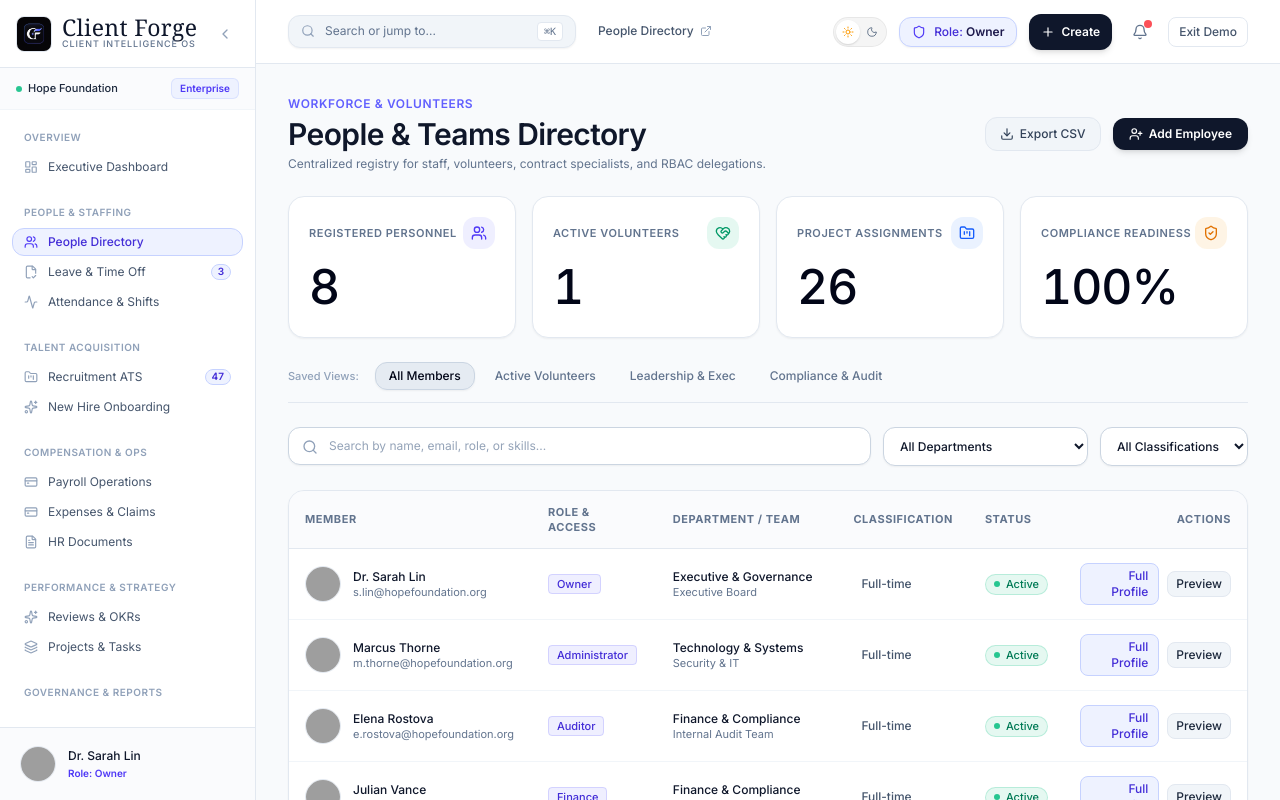
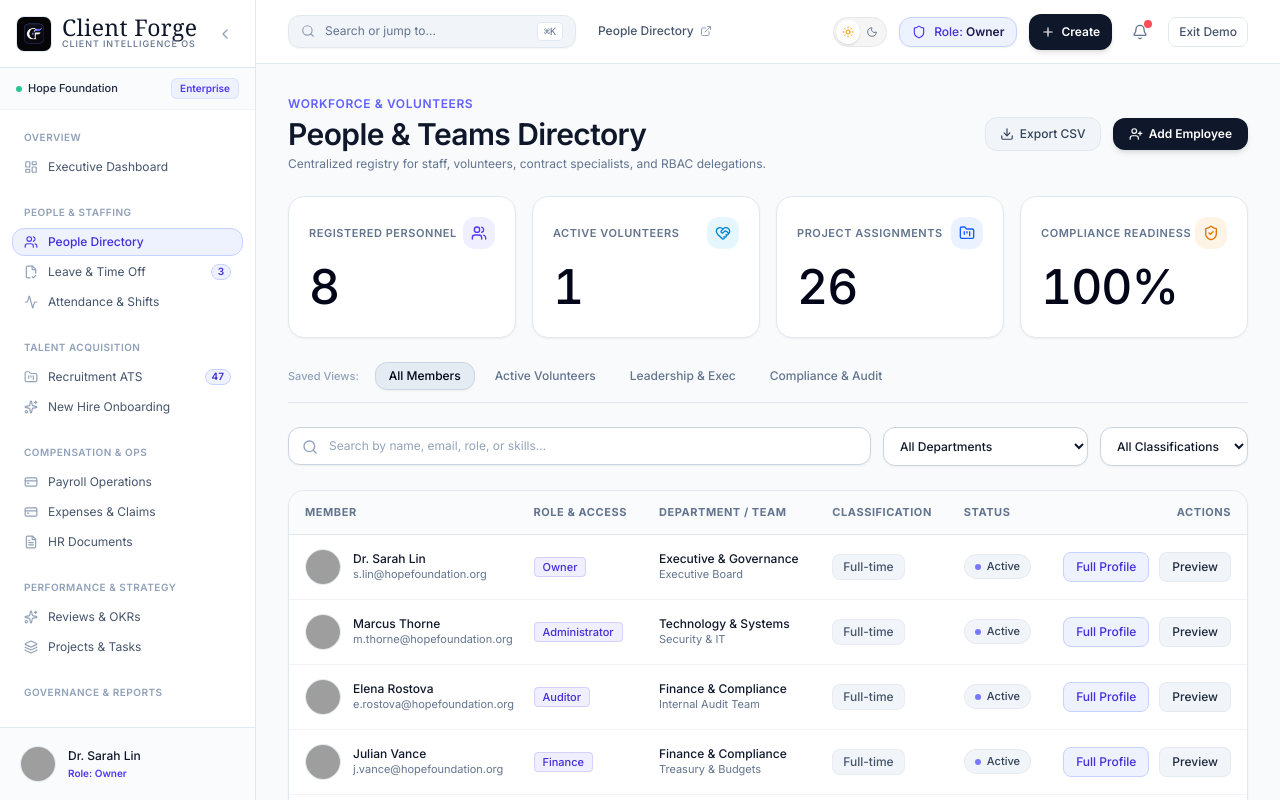
Before and after one commit to dibyasarothidibya-lang/ClientForge, a Next.js app in the folder frontend/: page /workspace/people in a window 1280 px wide. Shown: the top 800 px of the page. Built offline with nearby package versions, Linux system fonts and the light colour scheme; grey boxes are pictures that could not be loaded; a web font is replaced by a local one.

Commit message:
Frontend Done

```diff
--- a/frontend/app/workspace/people/[id]/page.tsx
+++ b/frontend/app/workspace/people/[id]/page.tsx
@@ -68,7 +68,7 @@ export default function EmployeeProfilePage() {
               alt={member.name}
               className="w-20 h-20 sm:w-24 sm:h-24 rounded-2xl object-cover border-2 border-indigo-500/30 shadow-md"
             />
-            <span className="absolute -bottom-1 -right-1 px-2 py-0.5 rounded-full text-[10px] font-bold bg-emerald-500 text-white shadow-xs">
+            <span className="absolute -bottom-1 -right-1 px-2 py-0.5 rounded-full text-[10px] font-bold bg-slate-900 dark:bg-white text-white dark:text-slate-950 border border-slate-700 dark:border-slate-300 shadow-xs">
               {member.status}
             </span>
           </div>
--- a/frontend/app/workspace/people/page.tsx
+++ b/frontend/app/workspace/people/page.tsx
@@ -8,27 +8,17 @@ import { Member } from "@/lib/demoData";
 import ThreeDCard from "@/components/motion/ThreeDCard";
 import {
   Search,
-  Filter,
-  ArrowUpDown,
   Download,
-  Upload,
   UserPlus,
-  Eye,
-  Check,
-  Building2,
   X,
-  Mail,
-  Calendar,
-  Briefcase,
   Users,
   HeartHandshake,
   FolderKanban,
   ShieldCheck,
-  Sparkles
 } from "lucide-react";
 
 export default function PeoplePage() {
-  const { members, currentRole } = useWorkspace();
+  const { members } = useWorkspace();
 
   const [searchQuery, setSearchQuery] = useState("");
   const [selectedDept, setSelectedDept] = useState("All");
@@ -67,9 +57,9 @@ export default function PeoplePage() {
       value: totalVolunteers.toString(),
       subtext: "Field & outreach workers",
       icon: HeartHandshake,
-      color: "text-emerald-600 dark:text-emerald-400",
-      bg: "bg-emerald-500/10",
-      glare: "#10b981",
+      color: "text-sky-600 dark:text-sky-400",
+      bg: "bg-sky-500/10",
+      glare: "#0ea5e9",
       badge: "100% active",
     },
     {
@@ -240,12 +230,12 @@ export default function PeoplePage() {
           <table className="w-full text-left text-xs">
             <thead className="border-b border-slate-200 dark:border-white/[0.08] bg-slate-50/70 dark:bg-white/[0.02] text-slate-500 dark:text-neutral-400 font-sans font-semibold uppercase tracking-wider text-[11px]">
               <tr>
-                <th className="py-3.5 px-4">Member</th>
-                <th className="py-3.5 px-4">Role & Access</th>
-                <th className="py-3.5 px-4">Department / Team</th>
-                <th className="py-3.5 px-4">Classification</th>
-                <th className="py-3.5 px-4">Status</th>
-                <th className="py-3.5 px-4 text-right">Actions</th>
+                <th className="py-3.5 px-4 whitespace-nowrap">Member</th>
+                <th className="py-3.5 px-4 whitespace-nowrap">Role & Access</th>
+                <th className="py-3.5 px-4 whitespace-nowrap">Department / Team</th>
+                <th className="py-3.5 px-4 whitespace-nowrap">Classification</th>
+                <th className="py-3.5 px-4 whitespace-nowrap">Status</th>
+                <th className="py-3.5 px-4 text-right whitespace-nowrap min-w-[200px]">Actions</th>
               </tr>
             </thead>
             <tbody className="divide-y divide-slate-100 dark:divide-white/[0.04] text-slate-700 dark:text-neutral-300">
@@ -277,36 +267,36 @@ export default function PeoplePage() {
                     <div className="text-slate-900 dark:text-white font-sans font-medium">{member.department}</div>
                     <div className="text-[11px] text-slate-500 dark:text-neutral-500 font-sans">{member.team}</div>
                   </td>
-                  <td className="py-3.5 px-4 font-sans text-xs">
+                  <td className="py-3.5 px-4 font-sans text-xs whitespace-nowrap">
                     <span
-                      className={`px-2 py-0.5 rounded font-sans font-medium whitespace-nowrap ${
+                      className={`px-2.5 py-1 rounded-lg font-sans font-medium whitespace-nowrap inline-block ${
                         member.type === "Volunteer"
                           ? "bg-amber-500/10 text-amber-700 dark:text-amber-300 border border-amber-500/20"
-                          : "text-slate-600 dark:text-neutral-400"
+                          : "text-slate-600 dark:text-neutral-400 bg-slate-100 dark:bg-white/[0.04] border border-slate-200/60 dark:border-white/5"
                       }`}
                     >
                       {member.type}
                     </span>
                   </td>
-                  <td className="py-3.5 px-4">
-                    <span className="inline-flex items-center gap-1.5 px-2 py-0.5 rounded-full text-[11px] font-sans font-medium whitespace-nowrap bg-emerald-500/10 text-emerald-700 dark:text-emerald-400 border border-emerald-500/20">
-                      <span className="w-1.5 h-1.5 rounded-full bg-emerald-500 animate-pulse" />
+                  <td className="py-3.5 px-4 whitespace-nowrap">
+                    <span className="inline-flex items-center gap-1.5 px-2.5 py-1 rounded-full text-[11px] font-sans font-medium whitespace-nowrap bg-slate-100 dark:bg-white/[0.05] text-slate-700 dark:text-neutral-300 border border-slate-200/80 dark:border-white/10">
+                      <span className="w-1.5 h-1.5 rounded-full bg-indigo-500 animate-pulse" />
                       {member.status}
                     </span>
                   </td>
-                  <td className="py-3.5 px-4 text-right">
-                    <div className="flex items-center justify-end gap-2">
+                  <td className="py-3.5 px-4 text-right whitespace-nowrap">
+                    <div className="flex items-center justify-end gap-2.5 shrink-0">
                       <Link
                         href={`/workspace/people/${member.id}`}
-                        className="px-2.5 py-1 rounded-lg bg-indigo-50 hover:bg-indigo-100 dark:bg-indigo-950/40 dark:hover:bg-indigo-900/50 text-indigo-700 dark:text-indigo-300 text-xs font-sans font-medium transition-colors border border-indigo-200 dark:border-indigo-800"
+                        className="inline-flex items-center justify-center px-3 py-1.5 rounded-lg bg-indigo-50 hover:bg-indigo-100 dark:bg-indigo-950/40 dark:hover:bg-indigo-900/60 text-indigo-700 dark:text-indigo-300 text-xs font-sans font-medium transition-colors border border-indigo-200 dark:border-indigo-800/80 whitespace-nowrap select-none shrink-0"
                       >
                         Full Profile
                       </Link>
                       <motion.button
-                        whileHover={{ scale: 1.05 }}
-                        whileTap={{ scale: 0.95 }}
+                        whileHover={{ scale: 1.03 }}
+                        whileTap={{ scale: 0.97 }}
                         onClick={() => setSelectedMember(member)}
-                        className="px-2 py-1 rounded-lg bg-slate-100 dark:bg-white/[0.04] hover:bg-slate-200 dark:hover:bg-white/[0.08] text-slate-800 dark:text-white text-xs font-sans font-medium transition-colors cursor-pointer border border-slate-200 dark:border-transparent"
+                        className="inline-flex items-center justify-center px-3 py-1.5 rounded-lg bg-slate-100 dark:bg-white/[0.05] hover:bg-slate-200/80 dark:hover:bg-white/[0.1] text-slate-800 dark:text-neutral-200 text-xs font-sans font-medium transition-colors cursor-pointer border border-slate-200/80 dark:border-white/10 whitespace-nowrap select-none shrink-0"
                       >
                         Preview
                       </motion.button>
@@ -388,7 +378,7 @@ export default function PeoplePage() {
                 <div className="p-3.5 rounded-xl bg-slate-50 dark:bg-white/[0.02] border border-slate-200 dark:border-white/[0.04]">
                   <div className="text-[10px] font-sans font-medium text-slate-500 dark:text-neutral-500 uppercase">Tenure & Project Load</div>
                   <div className="text-xs text-slate-700 dark:text-neutral-300 mt-1">Joined: {selectedMember.joinDate}</div>
-                  <div className="text-xs text-emerald-600 dark:text-emerald-400 font-semibold mt-0.5">{selectedMember.assignedProjects} active project commitments</div>
+                  <div className="text-xs text-indigo-600 dark:text-indigo-400 font-semibold mt-0.5">{selectedMember.assignedProjects} active project commitments</div>
                 </div>
               </div>
 
```
